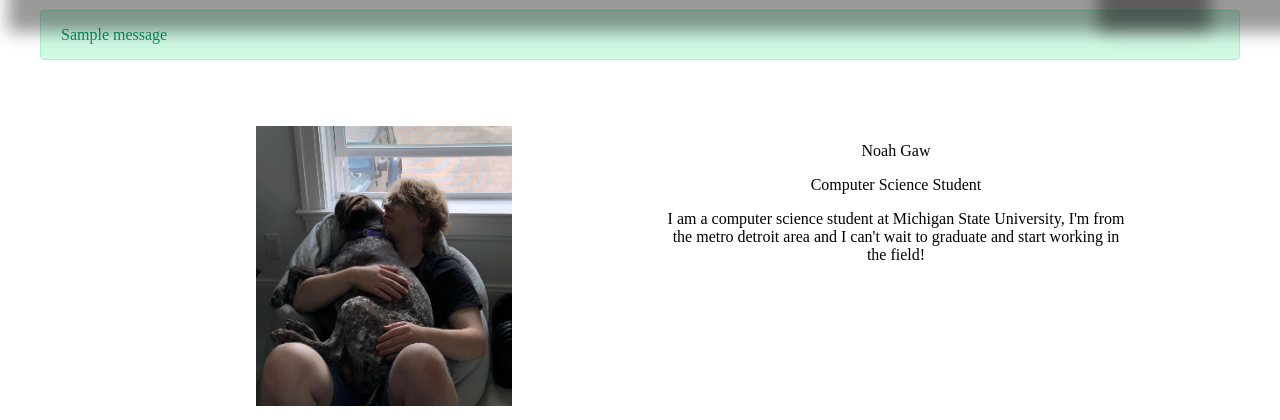
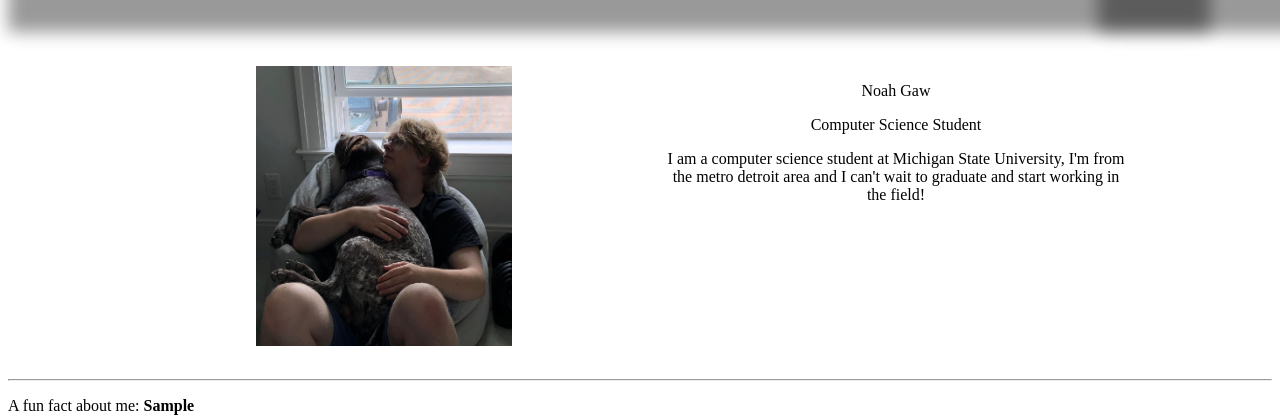
Before and after one commit to catmcfish/Homework-2, a Python web app: template flask_app/templates/home.html in a window 1280 px wide. Shown: the part 88-508 px from the top of the page. Run offline with Jinja, Linux system fonts and the light colour scheme; the template is opened without the code that fills it: most values are stand-ins (such as "Sample title", 1, 10 or a date in 2020); one stand-in notice (Sample message) is shown.

Commit message:
Removing unadded features
Removing features i wanted to add but couldnt figure out.

```diff
--- a/flask_app/static/main/css/main.css
+++ b/flask_app/static/main/css/main.css
@@ -94,41 +94,6 @@
     }
 }
 
-/* Flash Messages */
-.flash-messages {
-    max-width: 1200px;
-    margin: 0 auto;
-    padding: 0 20px;
-}
-
-.flash-message {
-    padding: 15px 20px;
-    margin: 10px 0;
-    border-radius: 4px;
-    font-size: 16px;
-    display: flex;
-    align-items: center;
-    justify-content: space-between;
-}
-
-.flash-message.error {
-    background-color: #fee2e2;
-    color: #dc2626;
-    border: 1px solid #fecaca;
-}
-
-.flash-message.warning {
-    background-color: #fef3c7;
-    color: #d97706;
-    border: 1px solid #fde68a;
-}
-
-.flash-message.success {
-    background-color: #d1fae5;
-    color: #059669;
-    border: 1px solid #a7f3d0;
-}
-
 /* Media query for screens with max width of 650px */
 @media (max-width: 650px) {
     /* Row with horizontal direction and fixed width */
@@ -136,13 +101,4 @@
         flex-direction: row;
         width: 80vw;
     }
-
-    .flash-messages {
-        padding: 0 10px;
-    }
-
-    .flash-message {
-        padding: 12px 15px;
-        font-size: 14px;
-    }
 }
--- a/flask_app/templates/shared/layout.html
+++ b/flask_app/templates/shared/layout.html
@@ -46,17 +46,6 @@
       </div>
   </nav>
 
-    <!-- Flash Messages -->
-    <div class="flash-messages">
-      {% with messages = get_flashed_messages(with_categories=true) %}
-        {% if messages %}
-          {% for category, message in messages %}
-            <div class="flash-message {{ category }}">{{ message }}</div>
-          {% endfor %}
-        {% endif %}
-      {% endwith %}
-    </div>
-
     <!-- The main content  -->
     <main>
       {% block maincontent %}{% endblock %}
```
Also changed, not shown: 1 other file.
